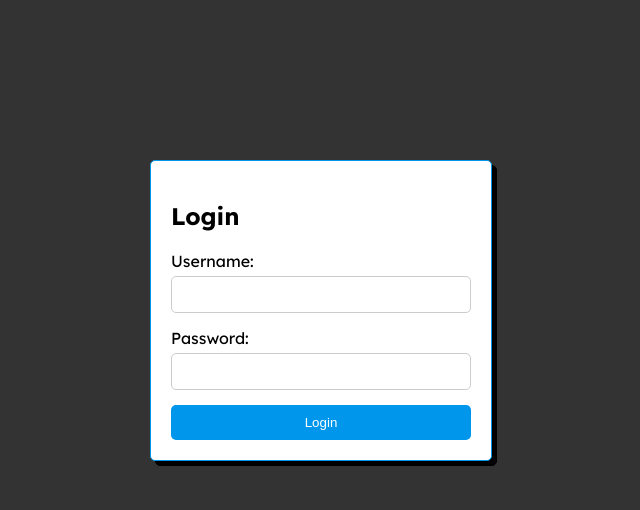
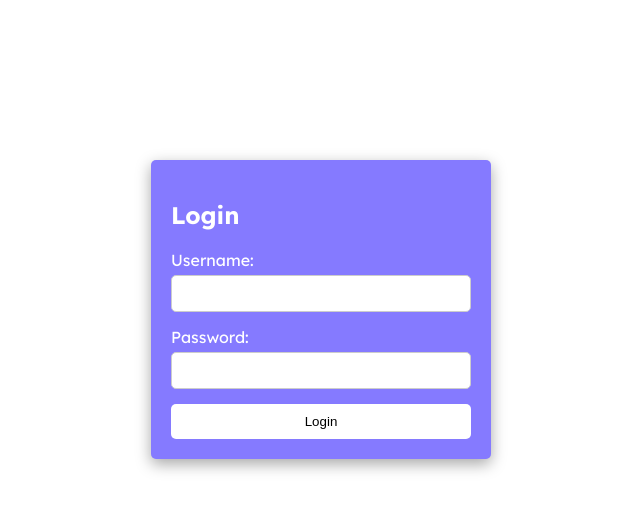
Before and after one commit to isaac238/ITSE_GROUP, a SvelteKit app: page /login in a window 1280 px wide. Shown: the top 510 px of the page, without its empty margins (319-959 px from the left). Built offline with nearby package versions, Linux system fonts and the light colour scheme.

Commit message:
- Changed Styling to keep it uniform with the dashboard.

```diff
--- a/src/components/login.svelte
+++ b/src/components/login.svelte
@@ -42,11 +42,10 @@
       max-width: 300px;
       margin: 10rem auto;
       padding: 20px;
-      border: 1px solid #0096EB;
       border-radius: 5px;
-      background-color: #ffffff;
-      color: black;
-      filter: drop-shadow(5px 5px);
+      background-color: #857AFF;
+      color: white;
+      box-shadow: rgba(0, 0, 0, 0.35) 0px 5px 15px;
     }
 
     .form-group {
@@ -73,8 +72,8 @@
     .submit-button {
       width: 100%;
       padding: 10px;
-      background-color: #0096EB;
-      color: #fff;
+      background-color: #ffffff;
+      color: #000000;
       border: none;
       border-radius: 5px;
       cursor: pointer;
--- a/src/components/nav.svelte
+++ b/src/components/nav.svelte
@@ -13,7 +13,7 @@
         display: flex;
         align-items: center;
         height: 3rem;
-        background-color: #0096EB;
+        background-color: #857AFF;
         font-weight: 400;
     }
     #logo {
--- a/src/routes/+layout.svelte
+++ b/src/routes/+layout.svelte
@@ -7,7 +7,7 @@
         padding: 0;
         margin: 0;
         color: white;
-        background-color: #333;
+        background-color: #ffff;
         font-family: 'Lexend', sans-serif;
     }
 </style>
--- a/src/routes/userdash/+page.svelte
+++ b/src/routes/userdash/+page.svelte
@@ -90,9 +90,9 @@
                 margin-right: 1rem;
                 box-shadow: rgba(0, 0, 0, 0.35) 0px 5px 15px;
 
-                align-content: flex-start; /* Adjust to your desired alignment */
-                align-items: flex-start;  /* Align items within each row */
-                justify-content: flex-start; /* Align items horizontally */
+                align-content: flex-start;
+                align-items: flex-start;
+                justify-content: flex-start;
             }
 
             .side-bar,
```
